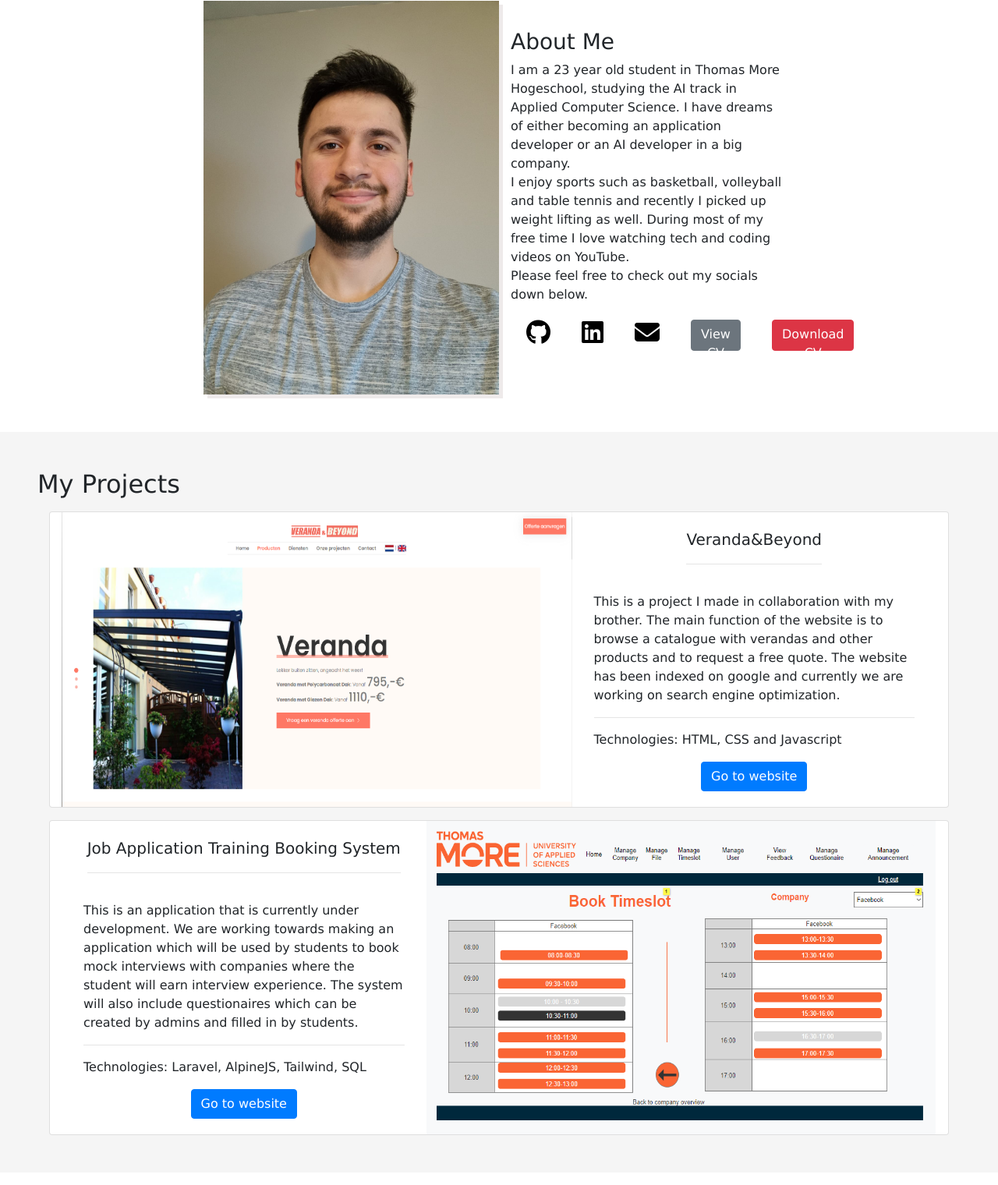
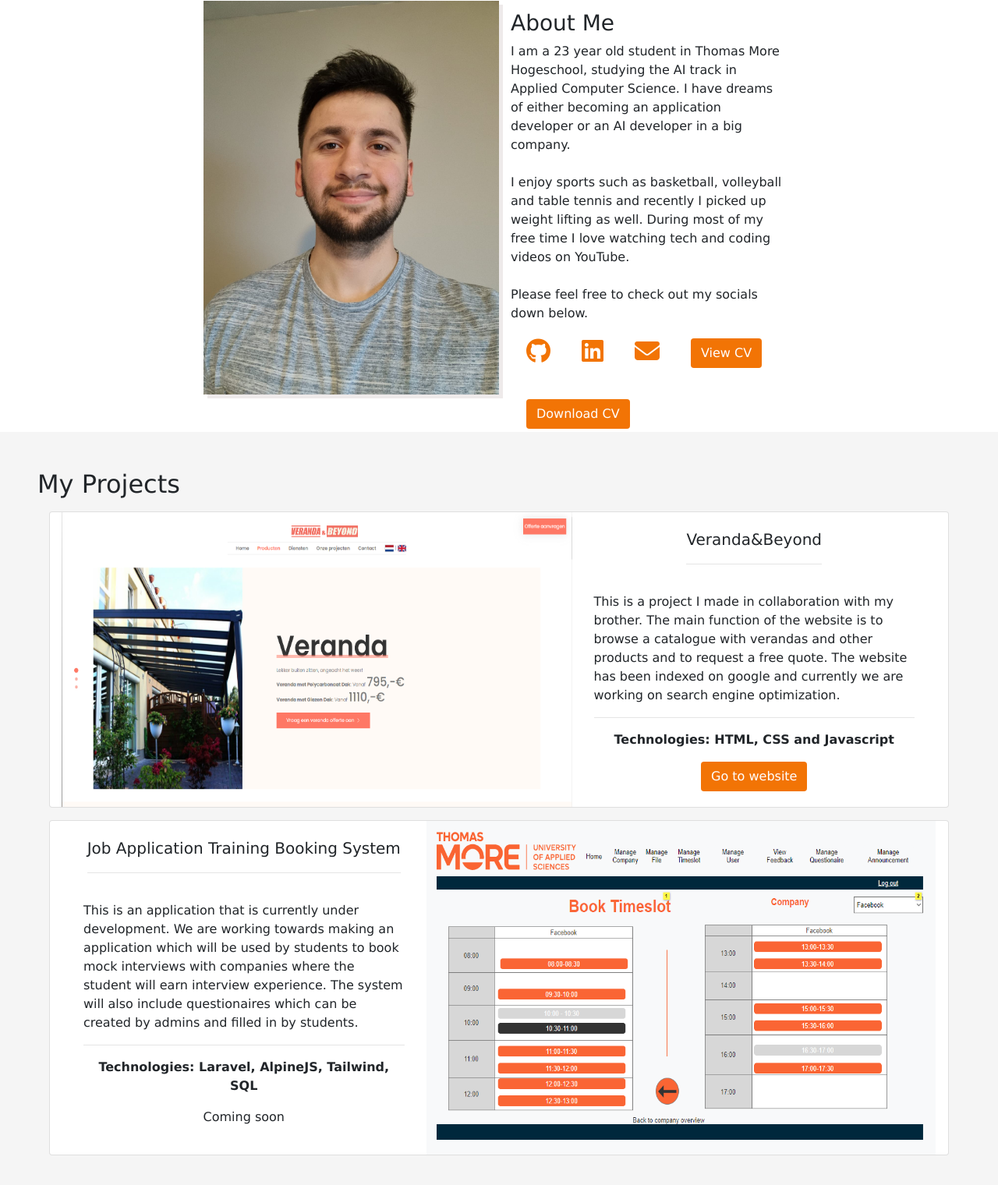
Before and after one commit to SalihEkici/Portfolio, a website: page index.html in a window 1280 px wide. Shown: the part 943-2463 px from the top of the page at 78% size. Drawn offline with nearby package versions, Linux system fonts and the light colour scheme.

Commit message:
added styling

```diff
--- a/index.html
+++ b/index.html
@@ -67,25 +67,27 @@
           src="src/images/profile_picture.jpeg"
           alt="profile picture"
         />
-        <div class="col-12 col-xl-6 d-flex flex-column justify-content-evenly">
+        <div class="col-12 col-xl-6 d-flex">
+          <div class="d-flex flex-column justify-content-between">
             <div>
               <h3>About Me</h3>
-            <div>
               <div>
                 I am a 23 year old student in Thomas More Hogeschool, studying
                 the AI track in Applied Computer Science. I have dreams of
                 either becoming an application developer or an AI developer in a
                 big company.
               </div>
+              <br />
               <div>
                 I enjoy sports such as basketball, volleyball and table tennis
                 and recently I picked up weight lifting as well. During most of
                 my free time I love watching tech and coding videos on YouTube.
               </div>
+              <br />
               <div>Please feel free to check out my socials down below.</div>
             </div>
-          </div>
-          <div id="socials" class="d-flex flex-row flex-">
+
+            <div id="socials" class="d-flex flex-row flex-wrap">
               <a href="https://github.com/SalihEkici"
                 ><i class="fa-brands fa-2x fa-github"></i
               ></a>
@@ -98,15 +100,16 @@
               <a
                 href="src/files/Salih_Ekici_Portfolio.pdf"
                 target="_blank"
-              class="btn btn-secondary text-white"
+                class="btn text-white"
                 >View CV</a
               >
               <a
                 href="src/files/Salih_Ekici_Portfolio.pdf"
                 download="CV_SalihEkici"
-              class="btn btn-danger text-white"
+                class="btn text-white"
                 >Download CV</a
               >
+            </div>
           </div>
         </div>
       </section>
@@ -135,11 +138,13 @@
                   website has been indexed on google and currently we are
                   working on search engine optimization.
                   <hr />
+                  <div class="text-center font-weight-bold">
                     Technologies: HTML, CSS and Javascript
+                  </div>
                 </div>
                 <a
                   href="https://www.verandabeyond.be"
-                  class="btn btn-primary mt-2"
+                  class="btn text-white mt-2"
                   >Go to website</a
                 >
               </div>
@@ -169,13 +174,13 @@
                   filled in by students.
 
                   <hr />
+                  <div class="text-center font-weight-bold">
                     Technologies: Laravel, AlpineJS, Tailwind, SQL
                   </div>
-                <a
-                  href="https://www.verandabeyond.be"
-                  class="btn btn-primary mt-2"
-                  >Go to website</a
-                >
+                </div>
+                <p href="https://www.verandabeyond.be" class="mt-2">
+                  Coming soon
+                </p>
               </div>
             </div>
           </div>
--- a/src/scss/main.scss
+++ b/src/scss/main.scss
@@ -1,3 +1,5 @@
+$buttonColor: #f27405;
+$buttonColorHover: darken($buttonColor, 20%);
 html {
   body {
     font-family: Verdana, Geneva, Tahoma, sans-serif;
@@ -48,12 +50,12 @@ main {
   height: 80px;
   a {
     margin: 20px;
-    color: black;
+    color: $buttonColor;
 
     :hover {
-      color: black;
       transition: 0.5s;
       transform: scale(1.2);
+      color: $buttonColorHover;
     }
   }
 }
@@ -65,3 +67,9 @@ main {
 .appear {
   opacity: 1;
 }
+.btn {
+  background-color: $buttonColor;
+  &:hover {
+    background-color: $buttonColorHover;
+  }
+}
```
Also changed, not shown: src/css/main.css. Lines whose indentation alone changed are shown as unchanged.
